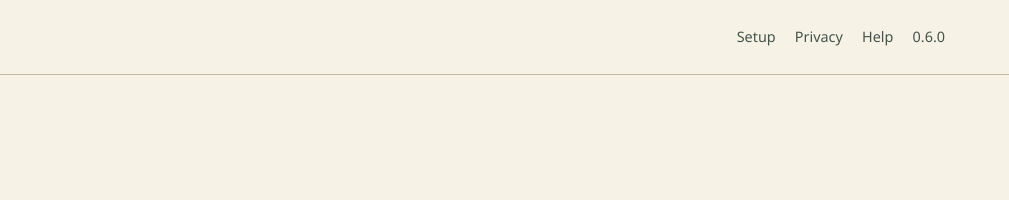
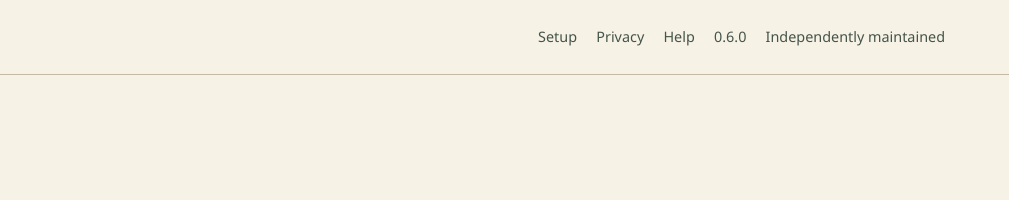
Before and after one commit to KKenny0/Clipplane, a browser extension: page docs/index.html in a window 1280 px wide. Shown: the top 200 px of the page, 271-1280 px from the left. Drawn offline with Linux system fonts and the light colour scheme.

Commit message:
docs: link maintenance support from nav

```diff
--- a/docs/index.html
+++ b/docs/index.html
@@ -3,7 +3,7 @@
 <head><meta charset="utf-8"><meta name="viewport" content="width=device-width,initial-scale=1"><meta name="description" content="Clipplane saves useful parts of web pages as clean, traceable local notes."><title>Clipplane, local-first web clipping</title><link rel="icon" href="./assets/icon.png"><link rel="stylesheet" href="./assets/site.css"></head>
 <body>
 <a class="skip-link" href="#main-content">Skip to content</a>
-<header class="site-header"><nav class="nav" aria-label="Primary"><a class="brand" href="./" aria-current="page"><span class="brand-mark" aria-hidden="true"></span>Clipplane</a><div class="nav-links"><a href="./setup/">Setup</a><a href="./privacy/">Privacy</a><a href="./support/">Help</a><a href="./releases/0.6.0/">0.6.0</a></div></nav></header>
+<header class="site-header"><nav class="nav" aria-label="Primary"><a class="brand" href="./" aria-current="page"><span class="brand-mark" aria-hidden="true"></span>Clipplane</a><div class="nav-links"><a href="./setup/">Setup</a><a href="./privacy/">Privacy</a><a href="./support/">Help</a><a href="./releases/0.6.0/">0.6.0</a><a href="#independently-maintained">Independently maintained</a></div></nav></header>
 <main id="main-content">
   <section class="shell hero">
     <div><p class="eyebrow">Local-first web clipping</p><h1>Keep the part that matters.</h1><div class="actions"><a class="button" href="./setup/">View setup status</a><a class="button secondary" href="./privacy/">Read the privacy boundary</a></div></div>
@@ -21,7 +21,7 @@
     <figure><img src="./assets/history.png" width="1280" height="800" alt="Clipplane local history showing capture methods and previews"><figcaption>History is a local audit trail, not browsing-history collection.</figcaption></figure>
   </div></div></section>
   <section class="band"><div class="shell section-head"><div><p class="eyebrow">Availability</p><h2>Source is open. Public installers are not ready yet.</h2></div><div><p>Clipplane 0.6.0 is a Chrome Web Store candidate. The Store item and signed Windows and macOS Host installers are not public. There is no working download button to show yet.</p><div class="actions"><a class="button" href="./setup/">Read setup and current availability</a><a class="button secondary" href="https://github.com/KKenny0/Clipplane">View source on GitHub</a></div></div></div></section>
-  <section class="band"><div class="shell section-head"><div><p class="eyebrow">Independently maintained</p><h2>Help keep Clipplane local-first.</h2></div><div><p>Clipplane is built and maintained independently. If it has helped your workflow, you can support the work that keeps its local capture path, installers, and documentation moving forward.</p><div class="actions"><a class="button secondary" href="https://kkenny0.github.io/support/">Support the developer</a></div></div></div></section>
+  <section id="independently-maintained" class="band"><div class="shell section-head"><div><p class="eyebrow">Independently maintained</p><h2>Help keep Clipplane local-first.</h2></div><div><p>Clipplane is built and maintained independently. If it has helped your workflow, you can support the work that keeps its local capture path, installers, and documentation moving forward.</p><div class="actions"><a class="button secondary" href="https://kkenny0.github.io/support/">Support the developer</a></div></div></div></section>
 </main>
 <footer class="site-footer"><div class="shell footer-row"><span>Clipplane, local-first by default.</span><div class="footer-links"><a href="./privacy/">Privacy</a><a href="./support/">Help</a><a href="https://github.com/KKenny0/Clipplane">Source</a></div></div></footer>
 </body></html>
```
